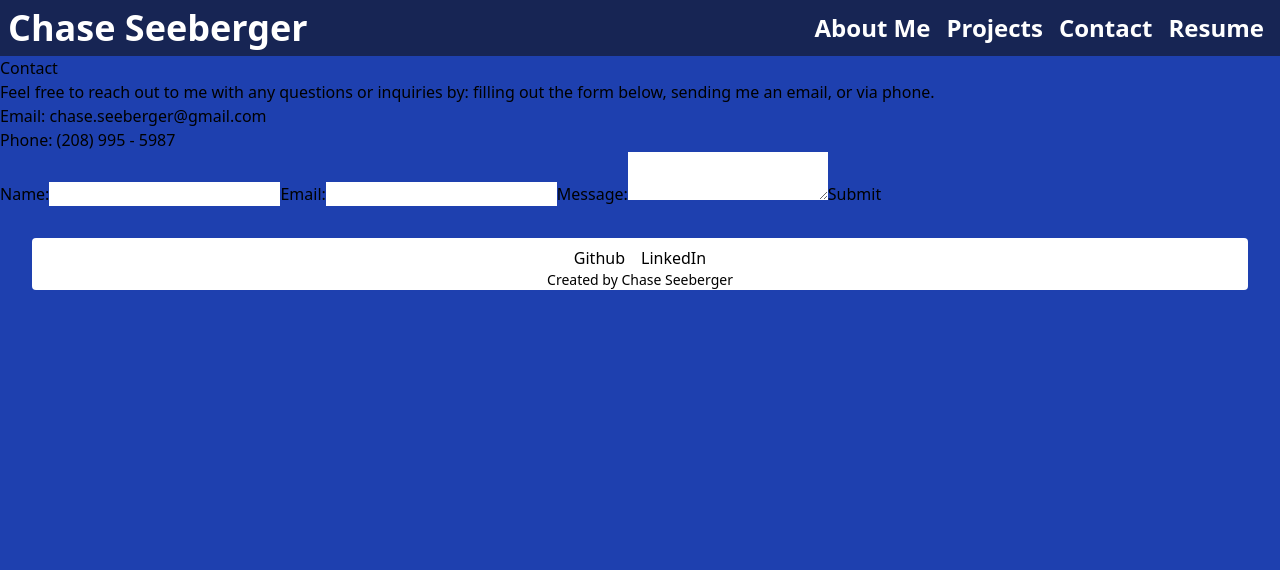
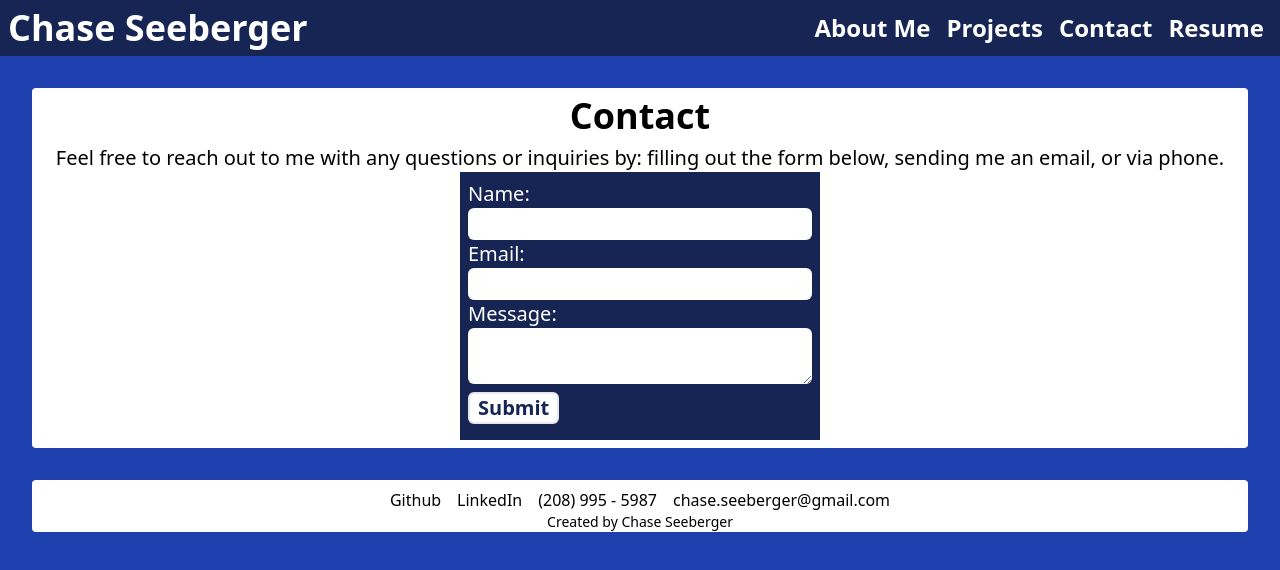
Before and after one commit to ChaseLee21/Portfolio, a React (Vite) app: page /contact in a window 1280 px wide. Shown: the top 570 px of the page. Built offline with nearby package versions, Linux system fonts and the light colour scheme.

Commit message:
styling changes to contact form

```diff
--- a/src/components/Contact.jsx
+++ b/src/components/Contact.jsx
@@ -1,20 +1,18 @@
 function Contact() {
     return (
-        <section className="Contact">
-            <h2>Contact</h2>
-            <p>
+        <section className="bg-white rounded m-2 p-2 lg:m-4 xl:m-8">
+            <h2 className="text-xl md:text-2xl xl:text-4xl text-center font-bold mb-2">Contact</h2>
+            <p className="text-center text-base lg:text-xl">
                 Feel free to reach out to me with any questions or inquiries by: filling out the form below, sending me an email, or via phone.
             </p>
-            <p>Email: chase.seeberger@gmail.com</p>
-            <p>Phone: (208) 995 - 5987</p>
-            <form>
-                <label htmlFor="name">Name:</label>
-                <input type="text" id="name" name="name" required></input>
-                <label htmlFor="email">Email:</label>
-                <input type="email" id="email" name="email" required></input>
-                <label htmlFor="message">Message:</label>
-                <textarea id="message" name="message" required></textarea>
-                <button type="submit">Submit</button>
+            <form className="flex flex-col m-auto text-base max-w-[90%] lg:max-w-[30%] bg-blue-950  p-2">
+                <label className="text-lg lg:text-xl text-white" htmlFor="name">Name:</label>
+                <input className="rounded-md p-1" type="text" id="name" name="name" required></input>
+                <label className="text-lg lg:text-xl text-white" htmlFor="email">Email:</label>
+                <input className="rounded-md p-1" type="email" id="email" name="email" required></input>
+                <label className="text-lg lg:text-xl text-white" htmlFor="message">Message:</label>
+                <textarea className="rounded-md p-1" id="message" name="message" required></textarea>
+                <button className="border-2 my-2 w-fit px-2 rounded-md text-lg lg:text-xl bg-white text-blue-950 font-bold hover:opacity-80" type="submit">Submit</button>
             </form>
         </section>
     );
--- a/src/components/Footer.jsx
+++ b/src/components/Footer.jsx
@@ -4,6 +4,8 @@ function Footer() {
             <section className="flex">
                 <a className="mx-2" href="https://github.com/ChaseLee21" target="_blank">Github</a>
                 <a className="mx-2" href="https://www.linkedin.com/in/chaseseeberger/" target="_blank">LinkedIn</a>
+                <p className="mx-2">(208) 995 - 5987</p>
+                <p className="mx-2">chase.seeberger@gmail.com</p>
             </section>
             <section>
                 <p className="text-sm">Created by Chase Seeberger</p>
--- a/src/components/Projects.jsx
+++ b/src/components/Projects.jsx
@@ -87,7 +87,7 @@ function Projects() {
     return (
         <main>
             <main className="bg-white rounded m-2 p-2 lg:m-4 xl:m-8 ">
-                <h1 className='text-xl md:text-2xl xl:text-4xl text-center font-bold mb-2'>Portfolio</h1>
+                <h2 className='text-xl md:text-2xl xl:text-4xl text-center font-bold mb-2'>Portfolio</h2>
                 <ProjectCard project={projects[0]} />
                 <ProjectCard project={projects[1]} />
                 <ProjectCard project={projects[2]} />
```
